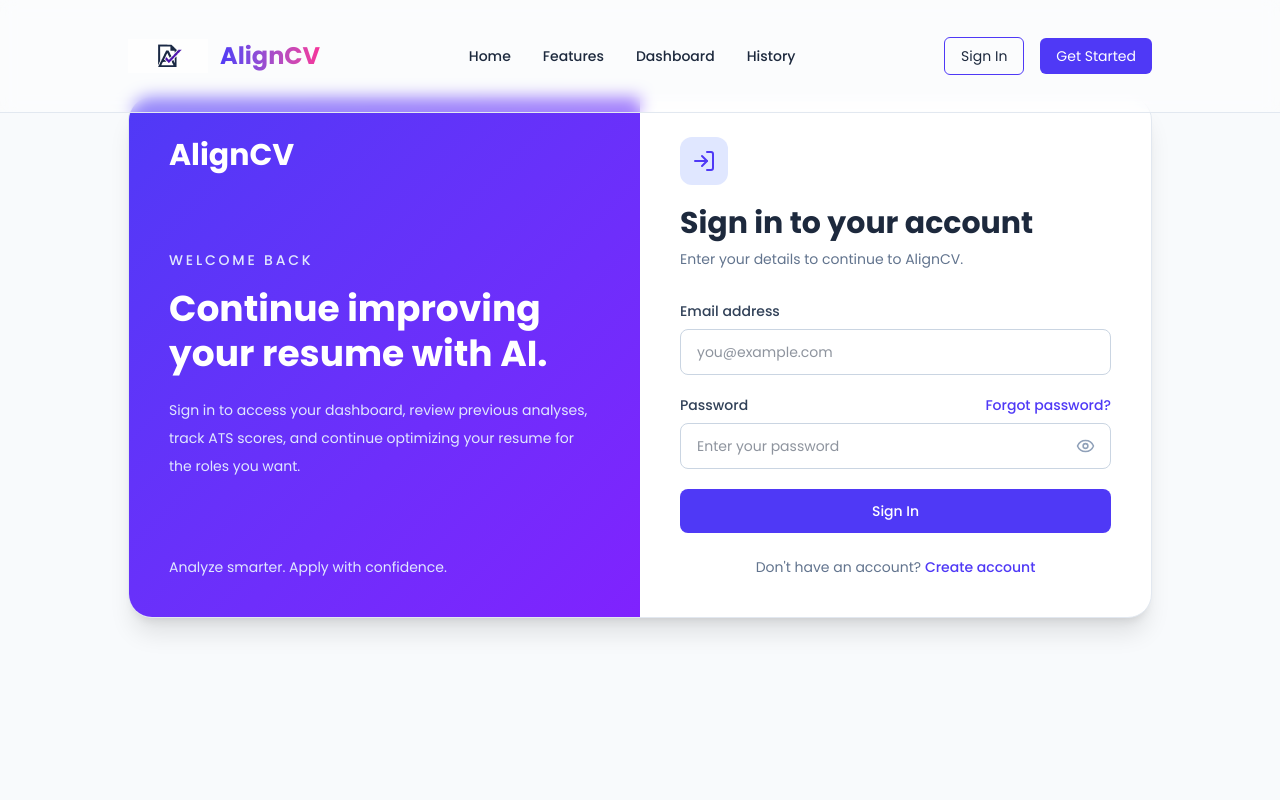
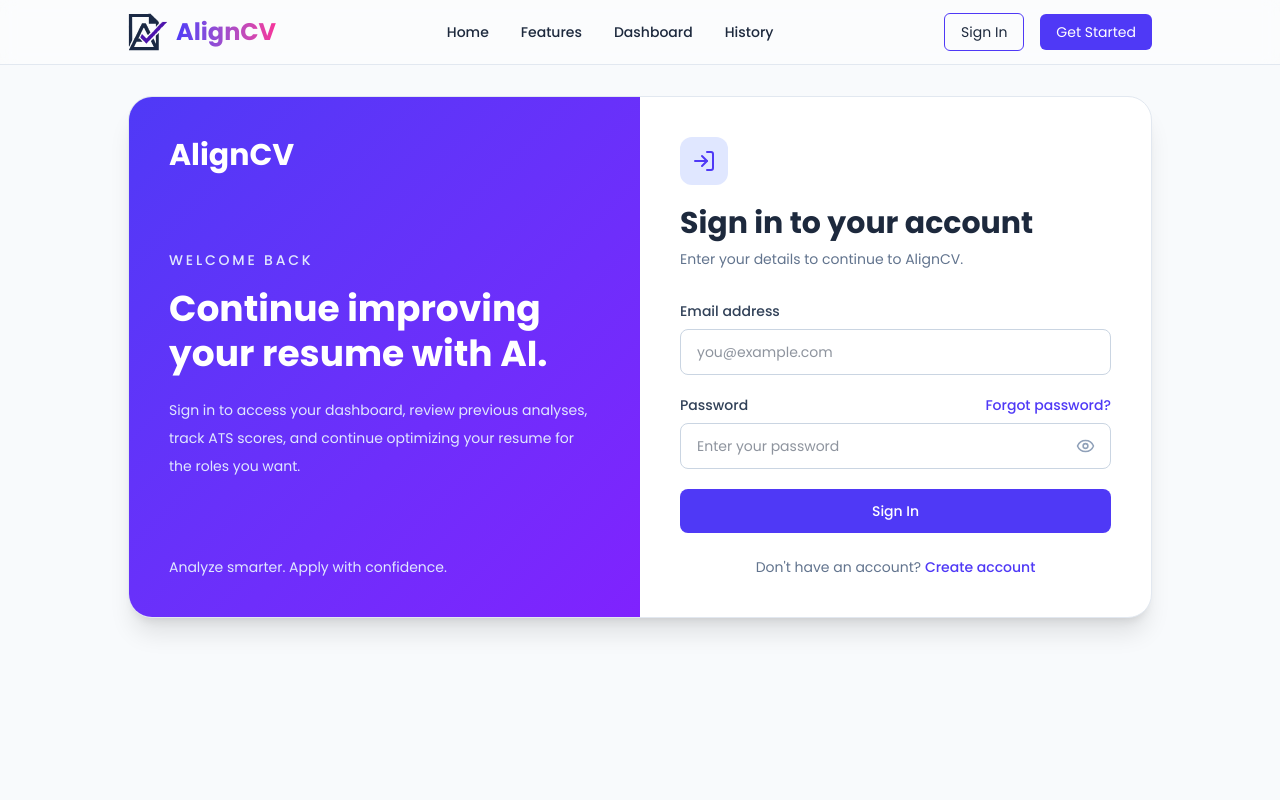
Before and after one commit to palaksss/fsdg-project, a React (Vite) app in the folder frontend/: page /login in a window 1280 px wide. Shown: the top 800 px of the page. Built offline with nearby package versions, Linux system fonts and the light colour scheme.

Commit message:
icon updated

```diff
--- a/frontend/src/components/Navbar.jsx
+++ b/frontend/src/components/Navbar.jsx
@@ -1,4 +1,4 @@
-import Icon from "../assets/icon.svg";
+import Icon from "../assets/icon-cropped.svg";
 import { MenuIcon, XIcon } from "lucide-react";
 import { useEffect, useState } from "react";
 import { useAuth } from "../context/AuthContext";
@@ -56,7 +56,7 @@ export default function Navbar() {
 
     return (
         <nav
-            className={`fixed top-0 z-50 flex w-full items-center justify-between border-b border-slate-200 px-6 py-4 md:px-16 lg:px-24 xl:px-32 ${
+            className={`fixed top-0 z-50 flex w-full items-center justify-between border-b border-slate-200 px-6 py-3 md:px-16 lg:px-24 xl:px-32 ${
                 openMobileMenu
                     ? "bg-white/80"
                     : "bg-white/40 backdrop-blur"
@@ -66,13 +66,14 @@ export default function Navbar() {
             <Link
                 to="/"
                 onClick={() => setOpenMobileMenu(false)}
-                className="flex shrink-0 items-center gap-3"
+                className="flex shrink-0 items-center gap-2"
             >
                 <img
                     src={Icon}
                     alt="AlignCV Logo"
-                    className="h-20 w-20 object-contain"
+                    className="h-10 w-10 object-contain"
                 />
+
                 <span className="bg-gradient-to-r from-indigo-600 to-pink-500 bg-clip-text text-2xl font-bold text-transparent">
                     AlignCV
                 </span>
--- a/frontend/src/pages/Dashboard.jsx
+++ b/frontend/src/pages/Dashboard.jsx
@@ -130,7 +130,7 @@ export default function Dashboard() {
         <>
             <Navbar />
 
-            <main className="min-h-screen bg-slate-50 px-4 pb-16 pt-28 sm:px-6 lg:px-8">
+            <main className="min-h-screen bg-slate-50 px-4 pb-16 pt-24 sm:px-6 lg:px-8">
                 <div className="mx-auto max-w-7xl">
                     {/* Page heading */}
                     <section className="mb-8">
```
Also changed, not shown: frontend/src/assets/icon-cropped.svg (added), frontend/src/assets/icon1.svg (added).
